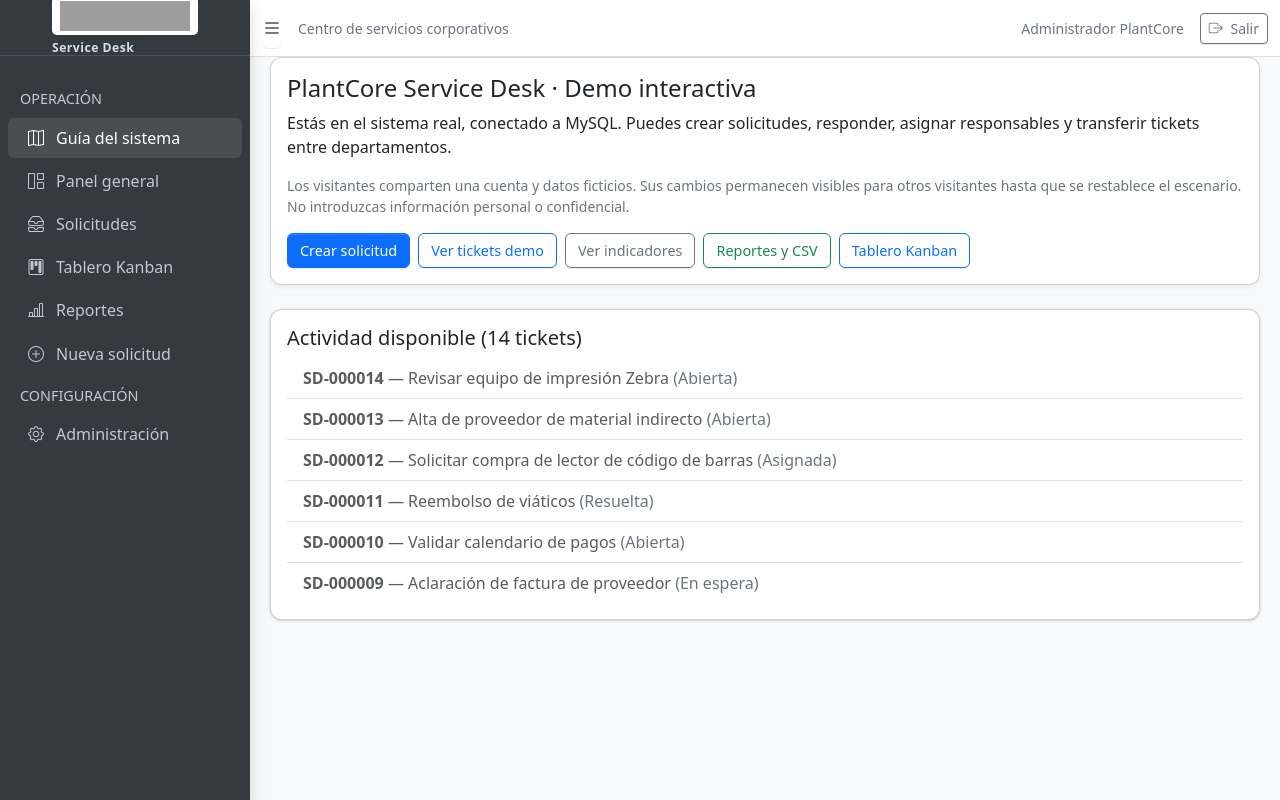
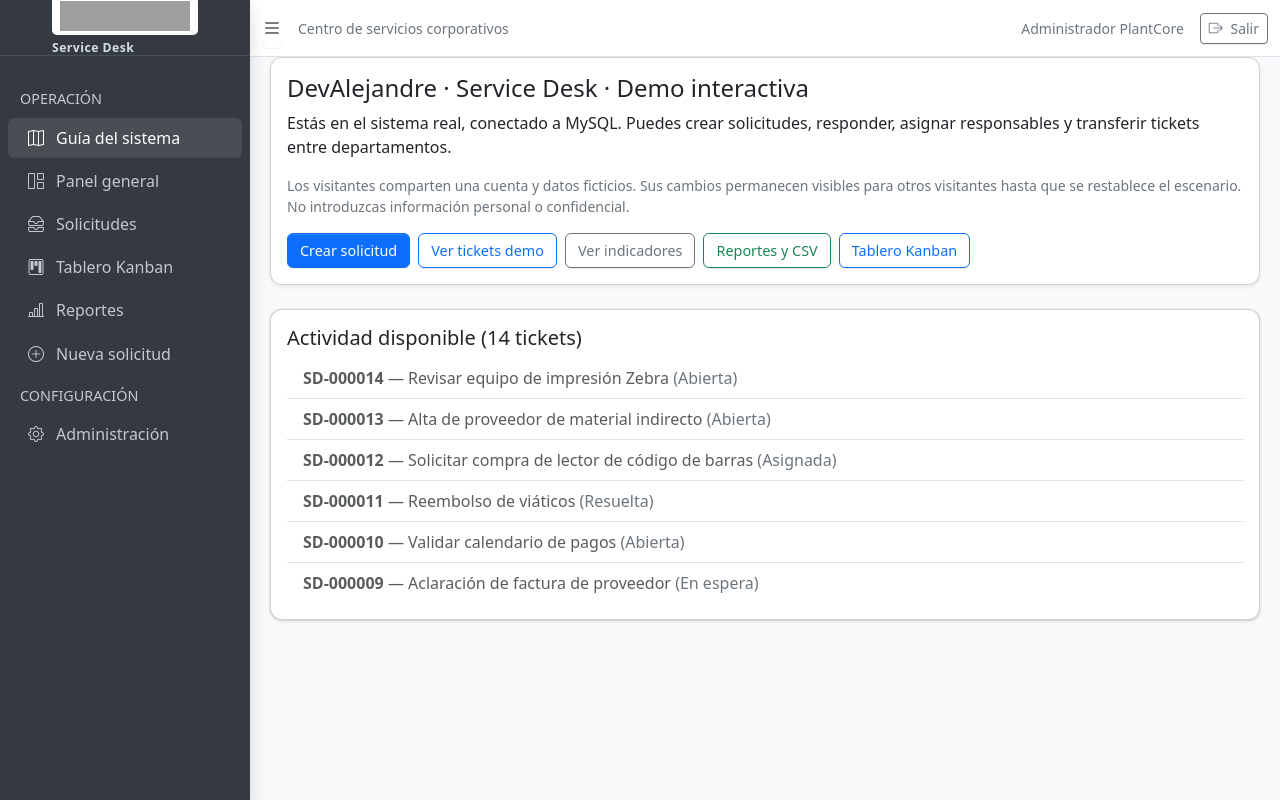
Before and after one commit to diegoarmando025/plantcore-service-desk, a Laravel app: page /guia in a window 1280 px wide. Run offline with Laravel 12, Linux system fonts and the light colour scheme; a user stored in the database is signed in; data comes from the database, SQL or seed files in the repository; grey boxes are pictures that could not be loaded.

Commit message:
docs(ui): present all interactive reviewer guides under DevAlejandre

```diff
--- a/resources/views/portfolio/guide.blade.php
+++ b/resources/views/portfolio/guide.blade.php
@@ -4,7 +4,7 @@
 @section('content')
 <div class="card shadow-sm mb-4">
  <div class="card-body">
-  <h2 class="h4">PlantCore Service Desk · Demo interactiva</h2>
+  <h2 class="h4">DevAlejandre · Service Desk · Demo interactiva</h2>
   <p>Estás en el sistema real, conectado a MySQL. Puedes crear solicitudes, responder, asignar responsables y transferir tickets entre departamentos.</p>
   <p class="text-secondary small">Los visitantes comparten una cuenta y datos ficticios. Sus cambios permanecen visibles para otros visitantes hasta que se restablece el escenario. No introduzcas información personal o confidencial.</p>
   <div class="d-flex flex-wrap gap-2">
```
